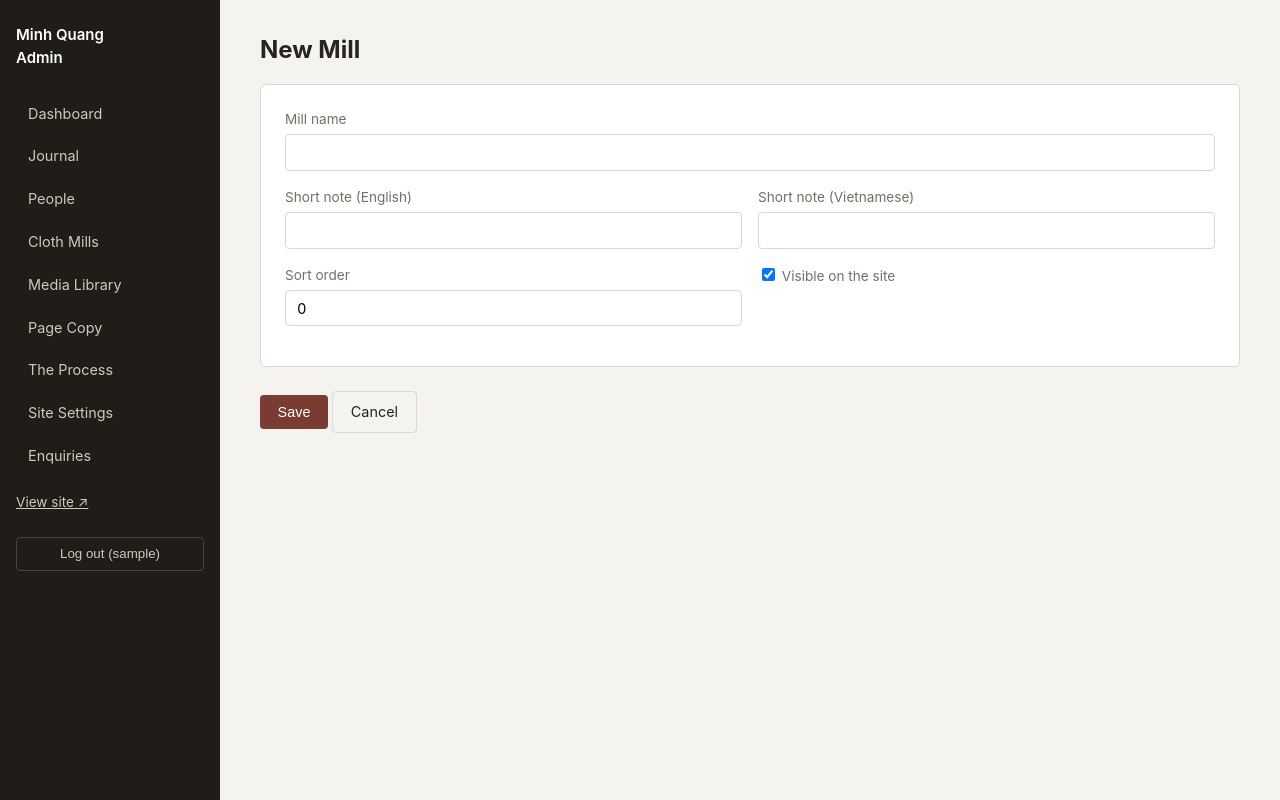
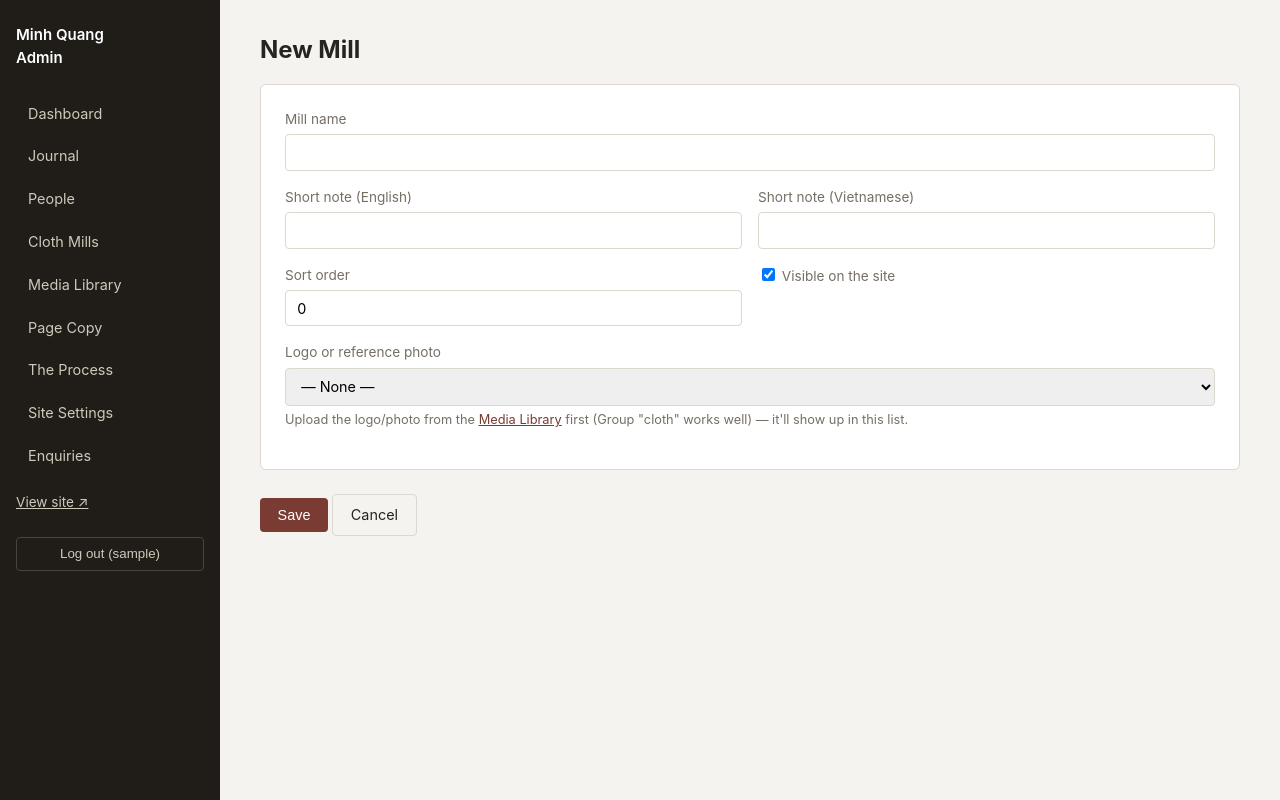
Before and after one commit to ducdatcm/mq-tailor, a Node server app: page /admin/cloth/new in a window 1280 px wide. Run offline with Node 20, Linux system fonts and the light colour scheme; the visitor is signed in with stand-in values (Sample User, id 1); data that the repository does not hold is empty; some libraries are stand-ins or nearby versions.

Commit message:
Add mill logos/photos and a fabric swatch gallery to the Cloth page
Cloth mills can now have an optional logo/reference photo attached (new
cloth_mills.media_id, picked in the admin mill form from the Media
Library). Also added a "cloth" media group and an unlimited "Cloth, Up
Close" swatch gallery on the public Cloth page, following the same
group-tagged-upload pattern as the Process/People behind-the-scenes
galleries — upload, tag Group "cloth", done. A mill with no photo set
just shows text, keeping this from turning into the "logo wall" the
brief explicitly warns against.

Co-Authored-By: Claude Sonnet 5 <noreply@anthropic.com>

```diff
--- a/src/controllers/admin/clothController.js
+++ b/src/controllers/admin/clothController.js
@@ -9,15 +9,21 @@ async function list(req, res, next) {
   }
 }
 
-async function newForm(req, res) {
-  res.render('admin/cloth/form', { title: 'New Mill', mill: null });
+async function newForm(req, res, next) {
+  try {
+    const media = await db('media').orderBy('created_at', 'desc');
+    res.render('admin/cloth/form', { title: 'New Mill', mill: null, media });
+  } catch (err) {
+    next(err);
+  }
 }
 
 async function editForm(req, res, next) {
   try {
     const mill = await db('cloth_mills').where({ id: req.params.id }).first();
     if (!mill) return res.redirect('/admin/cloth');
-    res.render('admin/cloth/form', { title: 'Edit Mill', mill });
+    const media = await db('media').orderBy('created_at', 'desc');
+    res.render('admin/cloth/form', { title: 'Edit Mill', mill, media });
   } catch (err) {
     next(err);
   }
@@ -30,6 +36,7 @@ function buildPayload(body) {
     description_vi: body.description_vi,
     sort_order: Number(body.sort_order) || 0,
     active: body.active === 'on',
+    media_id: body.media_id || null,
   };
 }
 
--- a/src/controllers/admin/mediaController.js
+++ b/src/controllers/admin/mediaController.js
@@ -2,7 +2,7 @@ const db = require('../../config/db');
 const { processAndSaveImage } = require('../../config/upload');
 const { deleteObjectByUrl } = require('../../config/storage');
 
-const GROUPS = ['house', 'workshop', 'people', 'garments', 'fitting', 'hanoi', 'journal', 'other'];
+const GROUPS = ['house', 'workshop', 'people', 'garments', 'fitting', 'cloth', 'hanoi', 'journal', 'other'];
 
 async function list(req, res, next) {
   try {
--- a/src/locales/en.json
+++ b/src/locales/en.json
@@ -42,6 +42,7 @@
   },
   "cloth": {
     "heading": "Cloth",
+    "gallery_heading": "Cloth, Up Close",
     "mills_heading": "A Selection of Mills We Work With",
     "mills_empty": "Our current cloth selection is being catalogued here — ask in person and we'll show you what's on the table."
   },
--- a/src/locales/vi.json
+++ b/src/locales/vi.json
@@ -42,6 +42,7 @@
   },
   "cloth": {
     "heading": "Vải",
+    "gallery_heading": "Cận Cảnh Vải",
     "mills_heading": "Một Số Xưởng Dệt Chúng Tôi Hợp Tác",
     "mills_empty": "Danh sách vải hiện có đang được cập nhật tại đây — ghé trực tiếp để xem những gì đang có sẵn trên bàn."
   },
--- a/src/views/admin/cloth/form.ejs
+++ b/src/views/admin/cloth/form.ejs
@@ -25,6 +25,16 @@
         <label><input type="checkbox" name="active" <%= !mill || mill.active ? 'checked' : '' %> style="width:auto;"> Visible on the site</label>
       </div>
     </div>
+    <div class="field">
+      <label for="media_id">Logo or reference photo</label>
+      <select id="media_id" name="media_id">
+        <option value="">— None —</option>
+        <% media.forEach(function (m) { %>
+          <option value="<%= m.id %>" <%= mill && mill.media_id === m.id ? 'selected' : '' %>><%= m.filename %> (<%= m.group %>)</option>
+        <% }); %>
+      </select>
+      <p class="field-hint">Upload the logo/photo from the <a href="/admin/media">Media Library</a> first (Group "cloth" works well) — it'll show up in this list.</p>
+    </div>
   </div>
   <button type="submit" class="btn">Save</button>
   <a href="/admin/cloth" class="btn btn--ghost">Cancel</a>
```
Also changed, not shown: src/controllers/public/clothController.js (+14 -2 lines), src/views/pages/cloth.ejs (+20 -0 lines), db/migrations/20260101000012_add_media_id_to_cloth_mills.js (added).
